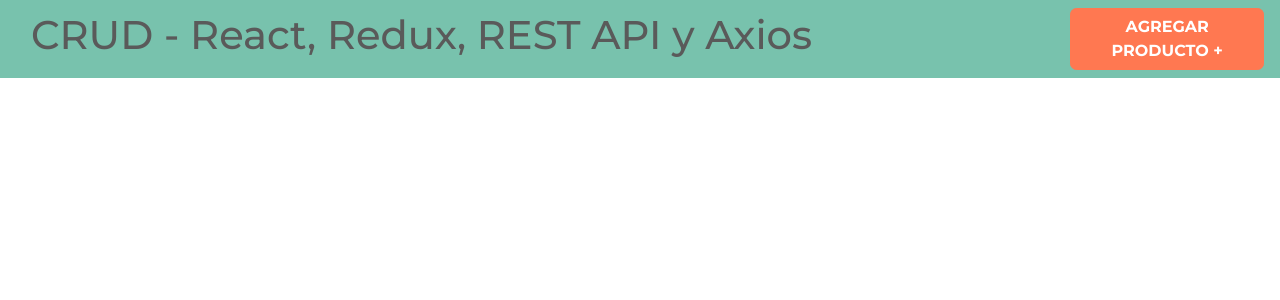
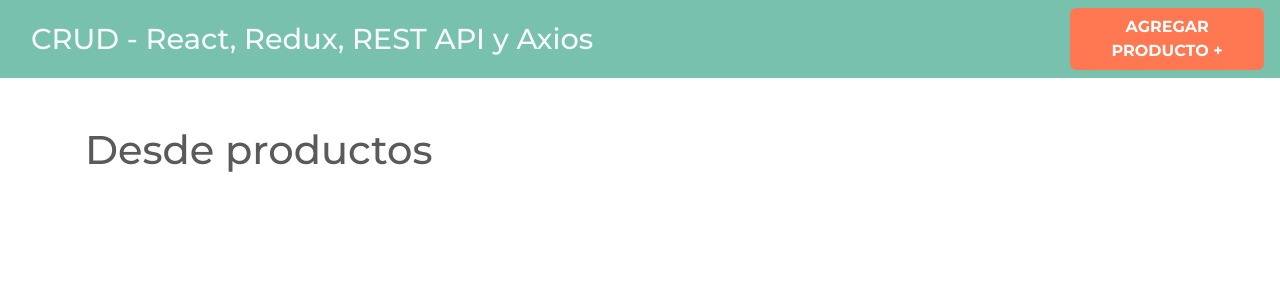
Before and after one commit to MarcoCarrillo/crud-redux, a React (Create React App) app: page / in a window 1280 px wide. Shown: the top 300 px of the page. Built offline with nearby package versions, Linux system fonts and the light colour scheme.

Commit message:
Realizacion de routing y componentes

```diff
--- a/package.json
+++ b/package.json
@@ -8,6 +8,7 @@
     "@testing-library/user-event": "^12.8.3",
     "react": "^17.0.2",
     "react-dom": "^17.0.2",
+    "react-router-dom": "^5.2.0",
     "react-scripts": "4.0.3",
     "web-vitals": "^1.1.2"
   },
--- a/src/App.js
+++ b/src/App.js
@@ -1,11 +1,25 @@
-import React, { Fragment } from 'react';
+import React from 'react';
 import Header from './components/Header';
+import Productos from './components/Productos';
+import NuevoProducto from './components/NuevoProducto';
+import EditarProducto from './components/EditarProducto';
+
+import {BrowserRouter as Router, Route, Switch} from 'react-router-dom';
 
 function App() {
   return (
-    <Fragment>
+    <Router>
       <Header />
-    </Fragment>
+
+      <div className="container mt-5">
+        <Switch>
+          <Route exact path="/" component={Productos} />
+          <Route exact path="/productos/nuevo" component={NuevoProducto} />
+          <Route exact path="/productos/editar/:id" component={EditarProducto} />
+        </Switch>
+      </div>
+
+    </Router>
   );
 }
 
--- /dev/null
+++ b/src/components/EditarProducto.js
@@ -0,0 +1,9 @@
+import React from 'react'
+
+const EditarProducto = () => {
+    return (
+        <h1>Editar</h1>
+     );
+}
+
+export default EditarProducto;
--- a/src/components/Header.js
+++ b/src/components/Header.js
@@ -1,16 +1,24 @@
-import React from 'react'
+import React from 'react';
+import {Link} from 'react-router-dom';
 
 const Header = () => {
     return (
         <nav className="navbar navbar-expand-lg navbar-dark bg-primary">
             <div className="container">
-                <h1>CRUD - React, Redux, REST API y Axios</h1>
+                <h1>
+                    <Link
+                        to={'/'}
+                        className="text-light"
+                    >
+                    CRUD - React, Redux, REST API y Axios
+                    </Link>
+                </h1>
             </div>
 
-            <a
-                href="/productos/nuevo"
+            <Link
+                to={"/productos/nuevo"}
                 className="btn btn-danger nuevo-post d-block d-md-inline-block"
-            >Agregar Producto &#43;</a>
+            >Agregar Producto &#43;</Link>
         </nav>
     );
 }
--- /dev/null
+++ b/src/components/NuevoProducto.js
@@ -0,0 +1,9 @@
+import React from 'react'
+
+const NuevoProducto = () => {
+    return (
+        <h1>Nuevo Producto</h1>
+     );
+}
+
+export default NuevoProducto;
--- /dev/null
+++ b/src/components/Productos.js
@@ -0,0 +1,9 @@
+import React from 'react'
+
+const Productos = () => {
+    return (
+        <h1>Desde productos</h1>
+     );
+}
+
+export default Productos;
```
Also changed, not shown: 1 other file (tests, documents, lock files or other folders).
